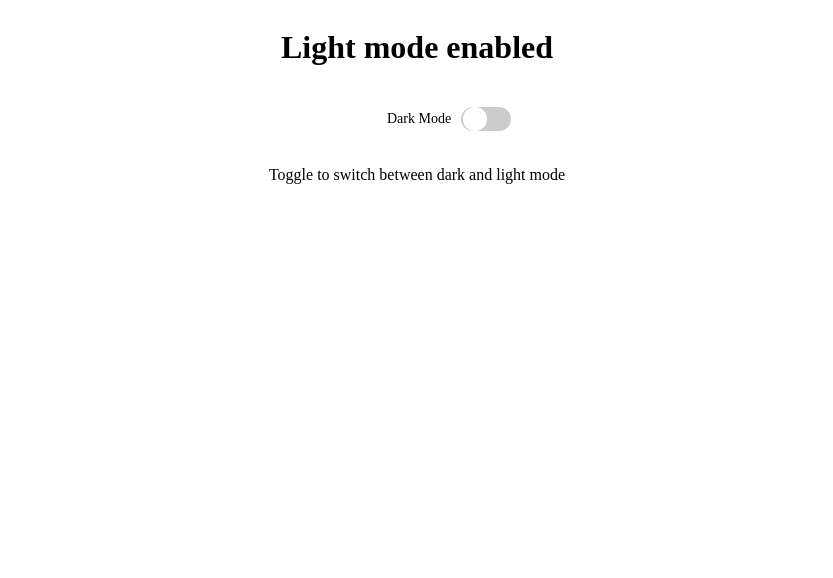
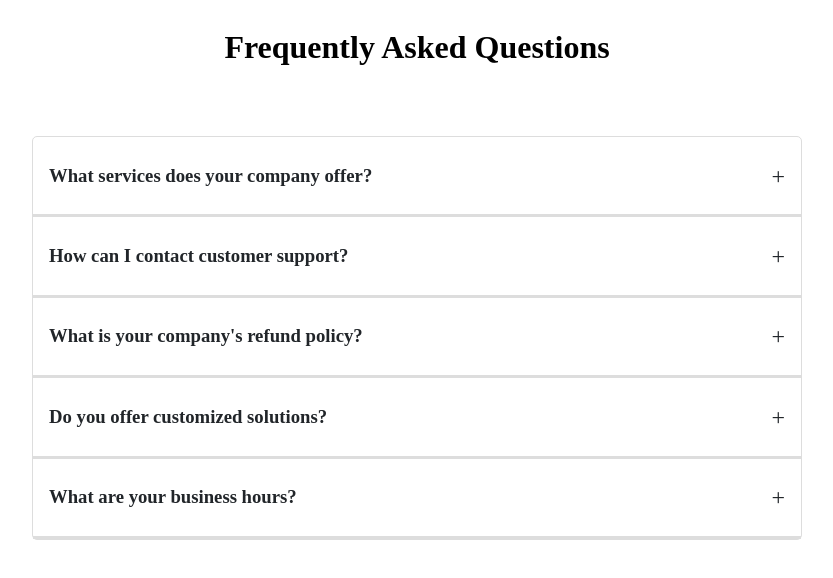
Before and after one commit to OptinexTech/react-components, a React (Create React App) app: page / in a window 1280 px wide. Shown: the top 578 px of the page, without its empty margins (223-1056 px from the left). Built offline with nearby package versions, Linux system fonts and the light colour scheme.

Commit message:
Accordion component

```diff
--- a/src/App.css
+++ b/src/App.css
@@ -5,17 +5,3 @@
   align-items: center;
   gap: 16px;
 }
-
-body {
-  background-color: white;
-  color: black;
-}
-
-body.dark-mode {
-  background-color: #121212;
-  color: white;
-}
-
-h1, p {
-  color: inherit;
-}
--- a/src/App.js
+++ b/src/App.js
@@ -1,38 +1,12 @@
 import './App.css';
-import { useState, useEffect } from 'react';
-import Toggle from './components/Toggle';
+import { faq } from './data/faq';
+import Accordion from './components/Accordion';
 
-function App() {
-  const [isDarkMode, setIsDarkMode] = useState(() => {
-    const savedMode = localStorage.getItem('dark-mode');
-    return savedMode ? JSON.parse(savedMode) : false;
-  });
-
-  const handleDarkModeToggle = (enabled) => {
-    setIsDarkMode(enabled);
-    localStorage.setItem('dark-mode', JSON.stringify(enabled));
-  };
-
-  useEffect(() => {
-    if(isDarkMode) {
-      document.body.classList.add('dark-mode');
-    } else {
-      document.body.classList.remove('dark-mode');
-    }
-  },[isDarkMode]);
-
+const App = () => {
   return (
     <div className="App">
-      <h1>{isDarkMode ? 'Dark Mode Enabled' : 'Light mode enabled'}</h1>
-      <Toggle
-        label="Dark Mode"
-        initial={isDarkMode}
-        onToggle={handleDarkModeToggle}
-        onColor="#28a745"
-        offColor="#ccc"
-        size="large"
-      />
-      <p>Toggle to switch between dark and light mode</p>
+      <h1>Frequently Asked Questions</h1>
+      <Accordion items={faq} />
     </div>
   );
 };
--- /dev/null
+++ b/src/components/Accordion/accordion.css
@@ -0,0 +1,41 @@
+.accordion {
+  border: 1px solid #ddd;
+  border-radius: 5px;
+  margin: 32px auto 0;
+  width: 768px;
+}
+
+.accordion-item {
+  border-bottom: 3px solid #ddd;
+}
+
+.accordion-title {
+  display: flex;
+  justify-content: space-between;
+  align-items: center;
+  padding: 4px 16px;
+  cursor: pointer;
+  transition: background-color 0.3s ease;
+  font-size: 16px;
+  line-height: 32px;
+  color: #212529;
+}
+
+.accordion-title.active {
+  color: #0c63e4;
+  background-color: #e7f1ff;
+}
+
+.accordion-title:hover {
+  background-color: #e2e2e2;
+}
+
+.accordion-icon {
+  font-size: 24px;
+}
+
+.accordion-content {
+  padding: 32px 16px;
+  background-color: #fafafa;
+  border-top: 1px solid #ddd;
+}
--- /dev/null
+++ b/src/components/Accordion/index.js
@@ -0,0 +1,33 @@
+import { useState } from "react";
+import './accordion.css';
+
+const Accordion = ({ items }) => {
+  const [activeIndex, setActiveIndex] = useState(null);
+
+  const toggleAccordion = (index) => {
+    setActiveIndex(activeIndex === index ? null : index);
+  };
+
+  return (
+    <div className="accordion">
+      {items.map((item, index) => (
+        <div key={index} className="accordion-item">
+          <div
+            className={`accordion-title ${activeIndex === index ? 'active' : ''}`}
+            onClick={() => toggleAccordion(index)}
+          >
+            <h3>{item.title}</h3>
+            <span className="accordion-icon">
+              {activeIndex === index ? '-' : '+'}
+            </span>
+          </div>
+          {activeIndex === index && (
+            <div className="accordion-content">{item.content}</div>
+          )}
+        </div>
+      ))}
+    </div>
+  )
+};
+
+export default Accordion;
--- /dev/null
+++ b/src/data/faq.js
@@ -0,0 +1,22 @@
+export const faq = [
+  {
+    "title": "What services does your company offer?",
+    "content": "We offer a range of services including website development, mobile app development, desktop app development, SEO, and analytics."
+  },
+  {
+    "title": "How can I contact customer support?",
+    "content": "You can contact our customer support team via email at support@example.com or by calling +123-456-7890."
+  },
+  {
+    "title": "What is your company's refund policy?",
+    "content": "We offer a 30-day refund policy on most services. Please contact our support team for more details."
+  },
+  {
+    "title": "Do you offer customized solutions?",
+    "content": "Yes, we provide customized solutions tailored to meet your specific needs. Please reach out to us with your requirements."
+  },
+  {
+    "title": "What are your business hours?",
+    "content": "Our business hours are Monday to Friday, 9:00 AM to 6:00 PM (EST). We are closed on weekends and public holidays."
+  }
+];
```
Also changed, not shown: public/index.html (+0 -23 lines).
